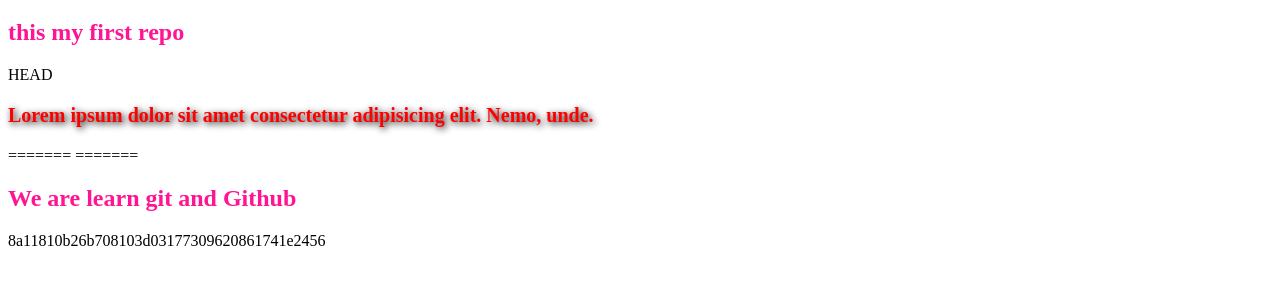
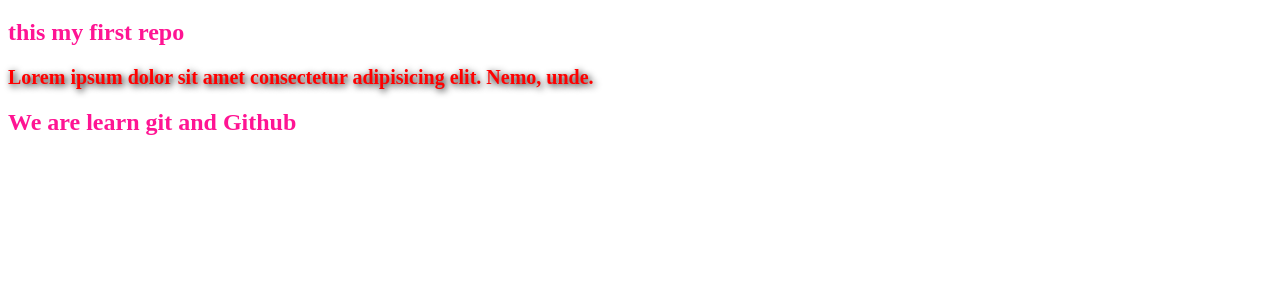
Before and after one commit to rajeshgcv/www.practice.com, a plain HTML site: page index.html in a window 1280 px wide. Shown: the part 61-346 px from the top of the page. Drawn offline with Linux system fonts and the light colour scheme.

Commit message:
add file

```diff
--- a/index.html
+++ b/index.html
@@ -10,13 +10,12 @@
 <body>
     <h1>this is a git hub session</h1>
     <h2>this my first repo</h2>
- HEAD
+
     <h3>Lorem ipsum dolor sit amet consectetur adipisicing elit. Nemo, unde.</h3>
-=======
-=======
+
 
 
     <h2>We are learn git and Github</h2>
-8a11810b26b708103d03177309620861741e2456
+
 </body>
 </html>
```
